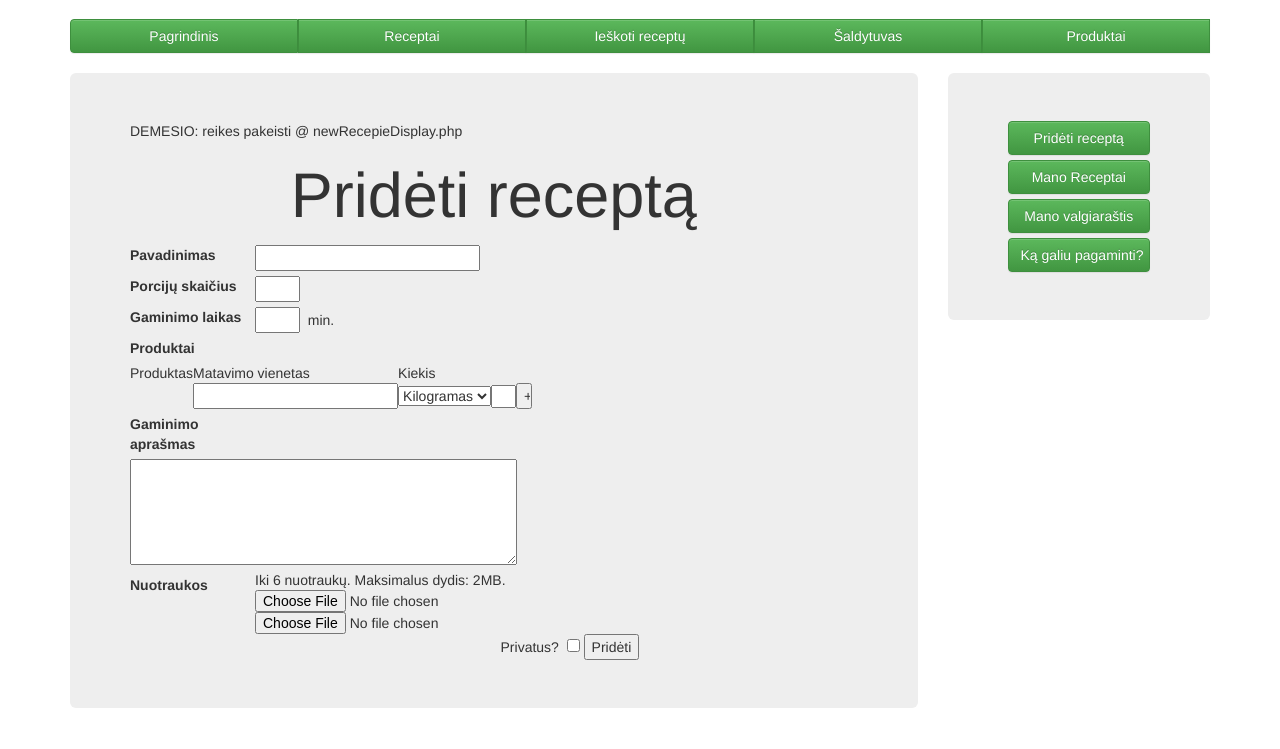
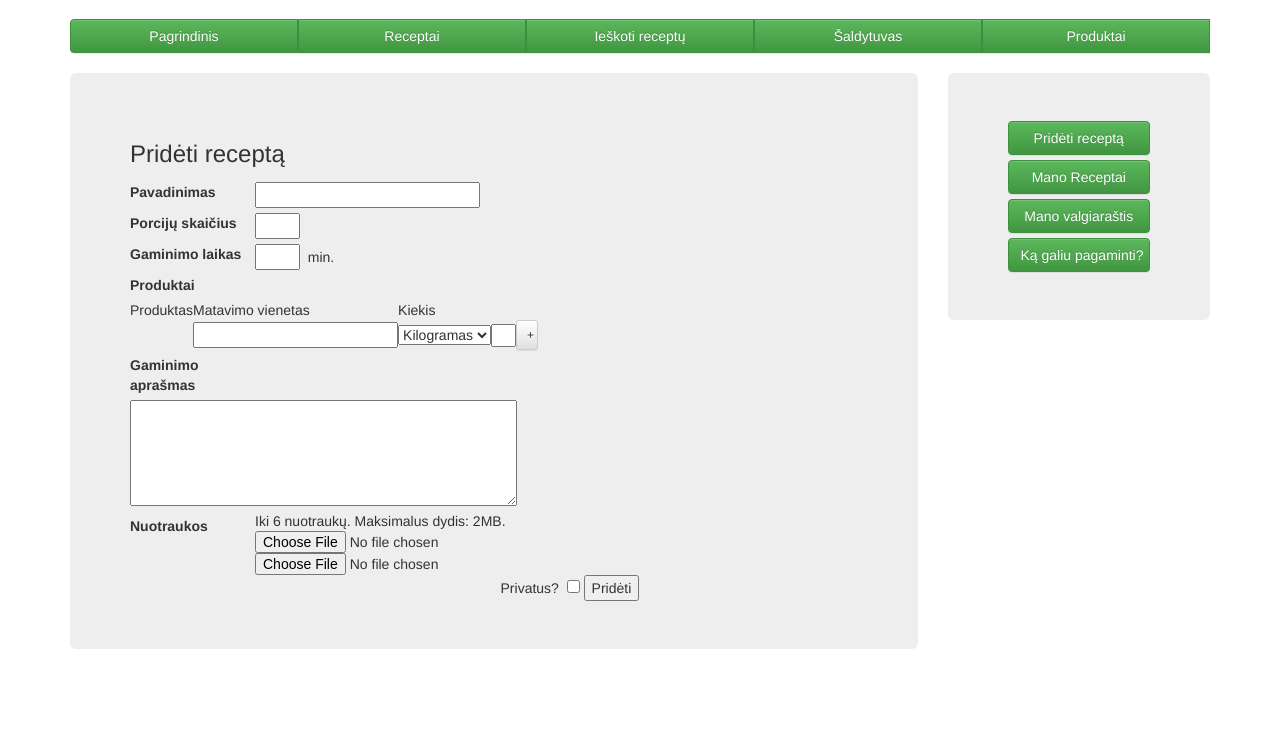
Before and after one commit to AKomanda/KuPRA, a PHP site: page /src/newrecepie.php in a window 1280 px wide. Shown: the part 51-800 px from the top of the page. Run offline with PHP 8.4, Linux system fonts and the light colour scheme; data comes from the database, SQL or seed files in the repository.

Commit message:
Recepies fulll, needs style changed

```diff
--- a/KuPRA/src/core/init.php
+++ b/KuPRA/src/core/init.php
@@ -3,4 +3,7 @@
 spl_autoload_register(function($class) {
 	include_once 'class/' . $class . '.php';
 });
-	session_start();
+
+
+session_start();
+?>
--- a/KuPRA/src/display/newRecepieDisplay.php
+++ b/KuPRA/src/display/newRecepieDisplay.php
@@ -1,15 +1,10 @@
 <?php
-include_once './class/recepie.php';
-include_once './class/measure.php';
-include_once './class/product.php';
-include_once './class/databaseController.php';
-include_once './class/fileUploadController.php';
-include_once 'core/init.php';
-include_once 'class/user.php';
+
+include_once './core/init.php';
+
 
 $measureUnits = measure::getAllMeasures ();
 
-echo "DEMESIO: reikes pakeisti @ newRecepieDisplay.php";
 
 if ($_POST) {
 
@@ -43,14 +38,14 @@ if ($_POST) {
 					$visibility = 1;
 				}
 
-				recepie::sendRecepie ( "1", $recName, $portions, $time, $descrp, $visibility );
+				recepie::sendRecepie ( user::current_user()->id, $recName, $portions, $time, $descrp, $visibility );
 				$newRecpId = databaseController::getDB ()->getLast ();
 
 				for($i = 0; $i < sizeOf ( $ingredients ); $i ++) {
 					$ingr = product::checkIfExists($ingredients[$i]);
 					$meaId = measure::getMeasureByName ( $measr [$i] )->id;
 					if (empty($ingr)) {
-						product::sendMinProduct ( "1", $ingredients [$i] );
+						product::sendMinProduct ( user::current_user()->id, $ingredients [$i] );
 						$pr = databaseController::getDB ()->getLast ();
 						measure::sendProductMeasure ( $pr, $meaId );
 					} else {
@@ -60,7 +55,7 @@ if ($_POST) {
 				}
 
 				if(isset($_FILES['photo'])) {
-					fileUploadController::uplRecepieFile($newRecpId, $_FILES['photo'], array("jpg", "jpeg", "png", "bmp"), 1024*1024*2,  "/uploads/" . "login/" . $newRecpId . "/");
+					fileUploadController::uplRecepieFile($newRecpId, $_FILES['photo'], array("jpg", "jpeg", "png", "bmp"), 1024*1024*2,  "/uploads/" . user::current_user()->login . "/" . $newRecpId . "/");
 				}
 
 				header('location: recepie.php?id=' . $newRecpId);
@@ -74,7 +69,7 @@ if ($_POST) {
 ?>
 
 	<div class="title">
-		<h1>Pridėti receptą</h1>
+		<h3>Pridėti receptą</h3>
 	</div>
 	<div class="recipesForm">
 		<form method="post" class="createForm" enctype="multipart/form-data">
@@ -111,7 +106,7 @@ if ($_POST) {
 										?>
 								</select></td>
 								<td><input class="small" type="text" name="quantity[]" /></td>
-								<td><input type="button" class="add" name="add" value="+" /></td>
+								<td><input type="button" class="add btn btn-default btn-sm" name="add" value="+" /></td>
 							</tr>
 						</tbody>
 					</table>
```
